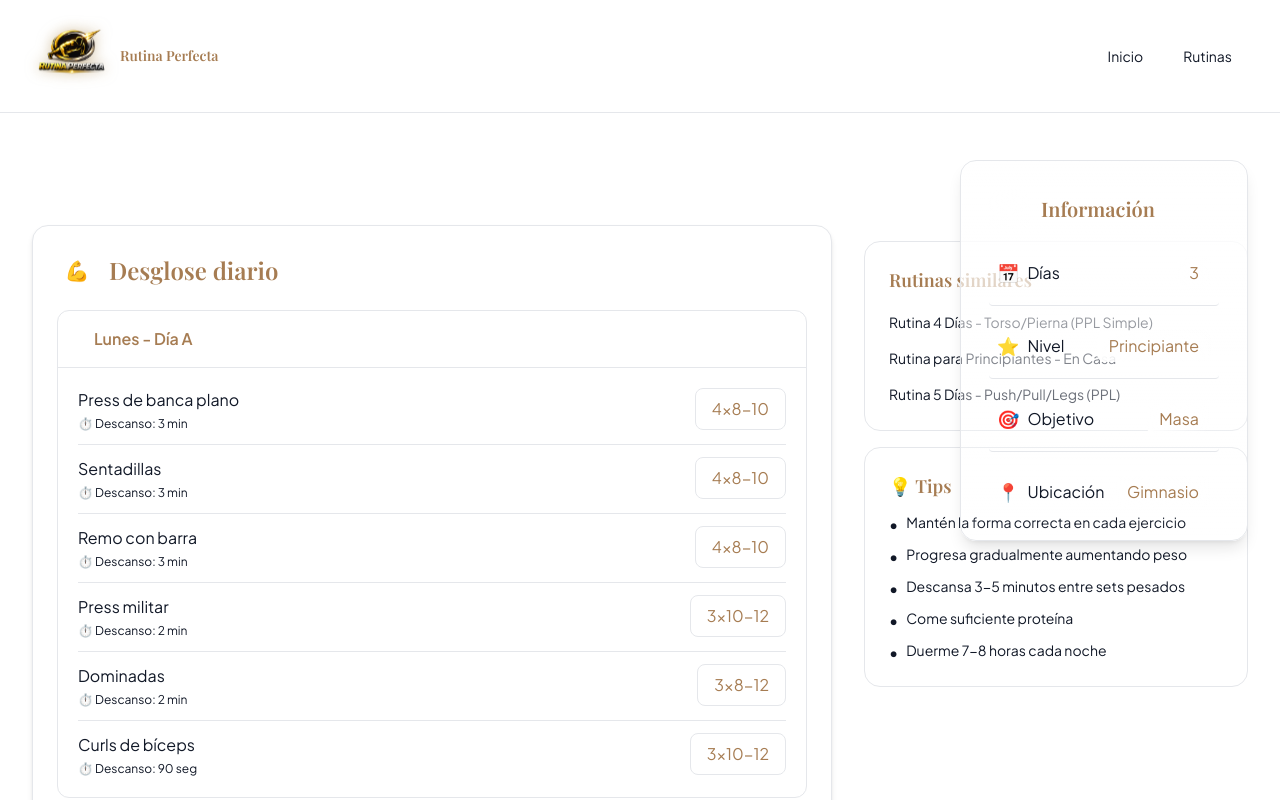
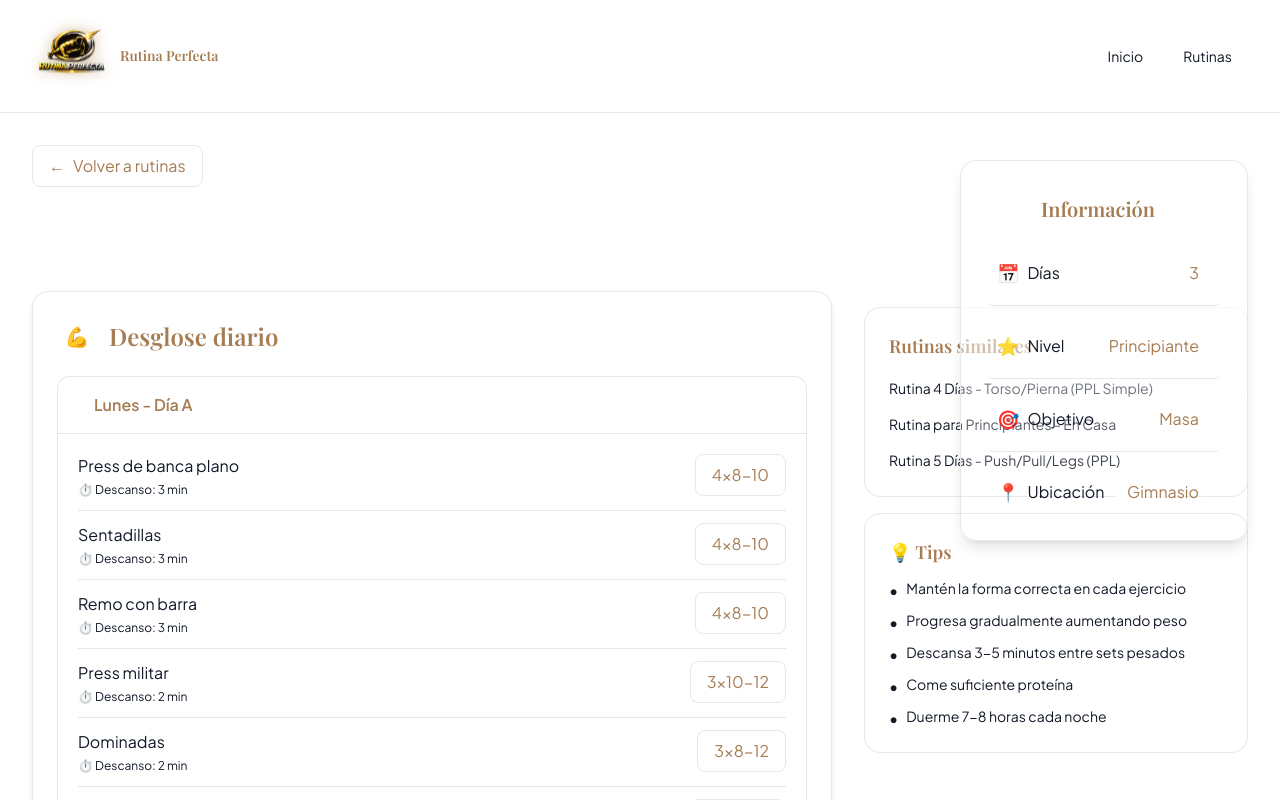
Before and after one commit to jesusmontes5/rutinaperfecta, a Next.js app: page /rutinas/rutina-3-dias in a window 1280 px wide. Shown: the top 800 px of the page. Built offline with nearby package versions, Linux system fonts and the light colour scheme.

Commit message:
➕ Botón de atrás en página de detalles de rutina

```diff
--- a/components/RoutineDetailClient.tsx
+++ b/components/RoutineDetailClient.tsx
@@ -174,6 +174,15 @@ export default function RoutineDetailClient({ routine, allRoutines }: RoutineDet
       {/* Main Content */}
       <div ref={contentRef} className="min-h-screen bg-white pt-8">
       <div className="max-w-7xl mx-auto px-4 sm:px-6 lg:px-8">
+        {/* Back Button */}
+        <Link
+          href="/rutinas"
+          className="inline-flex items-center gap-2 mb-6 px-4 py-2 rounded-lg border border-gold-light/40 bg-white hover:bg-gold-very-light/50 text-gold-dark font-600 transition-all duration-200 hover:border-gold-primary hover:shadow-md"
+        >
+          <span>←</span>
+          <span>Volver a rutinas</span>
+        </Link>
+
         {/* Routine Title */}
         <h1 className="text-4xl sm:text-5xl font-display font-800 mb-8 bg-gradient-to-r from-gold-dark to-gold-primary bg-clip-text text-transparent">
           {routine.title}
```
